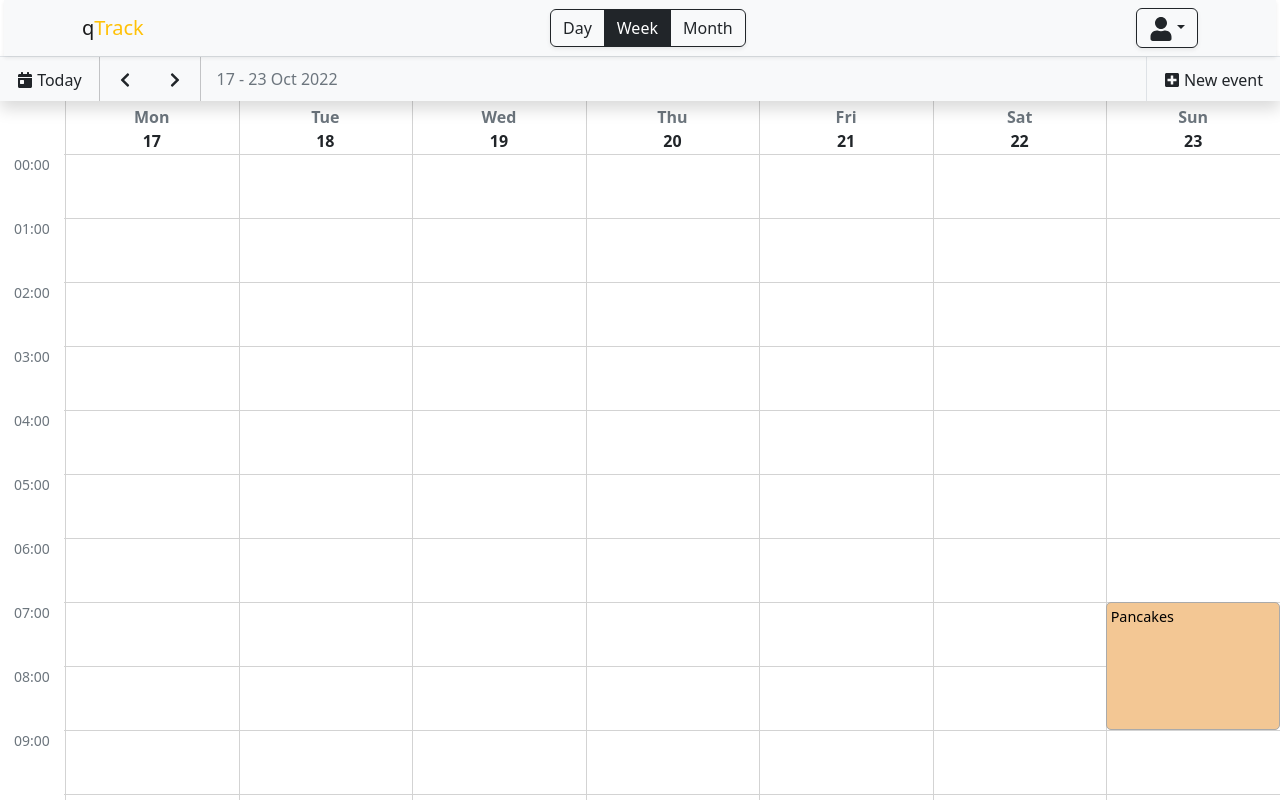
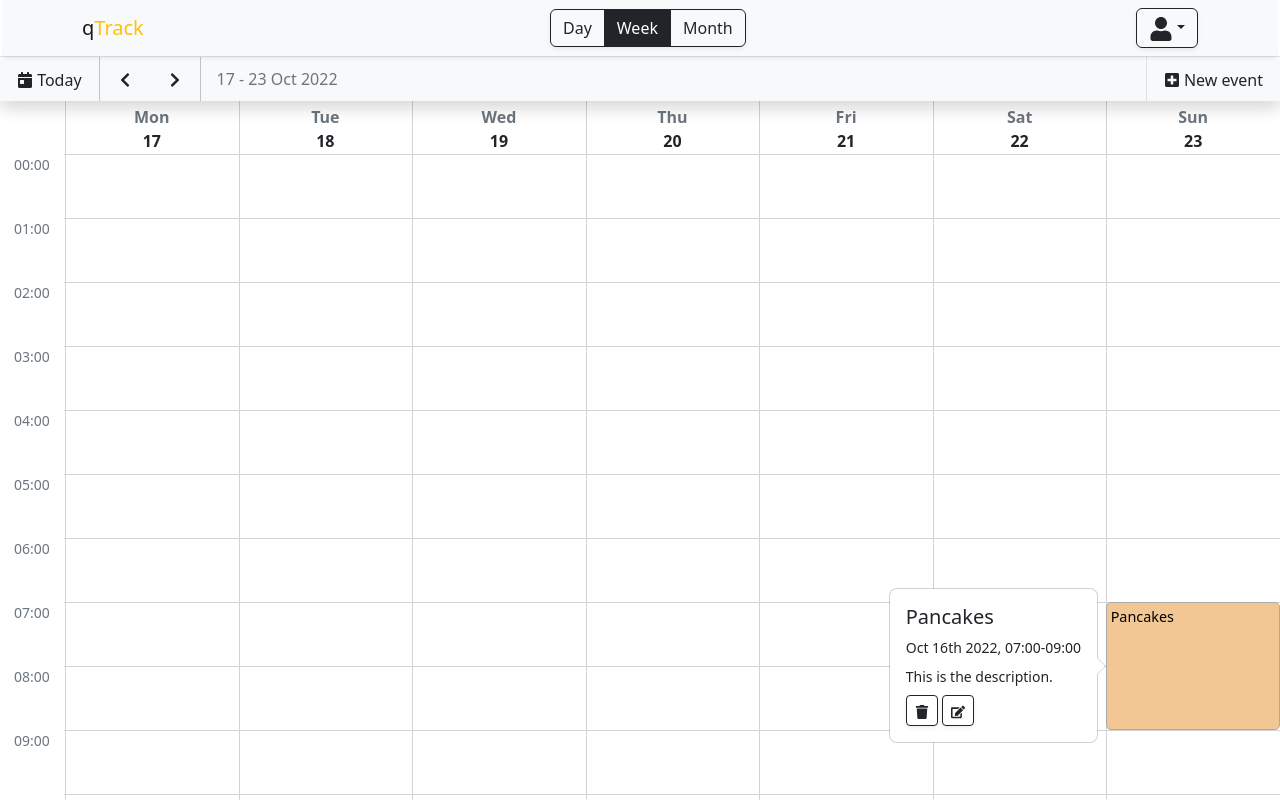
Before and after one commit to markokaar/qTrack, a React (Vite) app in the folder frontend/: page /w in a window 1280 px wide. Both pictures are taken after a click on the button "Pancakes". Shown: the top 800 px of the page. Built offline with nearby package versions, Linux system fonts and the light colour scheme.

Commit message:
GridEvent updated - Info popover added.

```diff
--- a/frontend/src/components/GridEvent.tsx
+++ b/frontend/src/components/GridEvent.tsx
@@ -2,6 +2,12 @@
 import moment from 'moment';
 import * as React from 'react';
 import Button from 'react-bootstrap/esm/Button';
+import OverlayTrigger from 'react-bootstrap/esm/OverlayTrigger';
+import Popover from 'react-bootstrap/esm/Popover';
+import Row from 'react-bootstrap/esm/Row';
+import Col from 'react-bootstrap/esm/Col';
+import Stack from 'react-bootstrap/esm/Stack';
+import {FaEdit, FaRegBell, FaTrash} from 'react-icons/fa';
 import {IEvent} from "../IEvent";
 
 // Event length in minutes // 1 min step.
@@ -19,14 +25,49 @@ export const GridEvent = (props: Props) => {
     const startTime = eventStart.hours() * 100 + eventStart.minutes() * 100 / 60
     const eventLength: number = moment.duration(moment(event.end).diff(eventStart)).asMinutes();
 
+    const popover = (
+        <Popover id="event-popover">
+            <Popover.Body>
+                <Row><Col><h5>{event.title}</h5></Col></Row>
+                <Row><Col>{moment(event.start).format('MMM Do YYYY, hh:mm')}-{moment(event.end).format("hh:mm")}</Col></Row>
+                <Row className="mt-2"><Col>{event.description}</Col></Row>
+
+                <div className="mt-2">
+                    <Button
+                        variant="outline-dark"
+                        className="shadow-sm me-1"
+                        size="sm"
+                    >
+                        <FaTrash/>
+                    </Button>
+                    <Button
+                        variant="outline-dark"
+                        className="shadow-sm"
+                        size="sm"
+                    >
+                        <FaEdit/>
+                    </Button>
+                </div>
+            </Popover.Body>
+        </Popover>
+    );
+
     return (
-        <Button className="eventBox text-black text-start" style={{
-            height: (eventLength / 15) + "rem",
-            gridRow: (startTime / 25) + 1,
-            gridColumn: startDay + "/" + (startDay + 1),
-            backgroundColor: event.calendarGroup
-        }}>
-            <span>{event.title}</span>
-        </Button>
+        <OverlayTrigger trigger="click"
+                        placement={startDay < 3 ? "right" : "left"}
+                        overlay={popover}>
+            <Button className="eventBox text-black text-start w-100"
+                    style={{
+                        height: (eventLength / 15) + "rem",
+                        gridRow: (startTime / 25) + 1,
+                        gridColumn: startDay + "/" + (startDay + 1),
+                        backgroundColor: event.calendarGroup,
+                    }}>
+                <Stack>
+                    <span className="h-100 w-100">{event.title}</span>
+                    {event.notification && <span><FaRegBell className="float-end"/></span>}
+                </Stack>
+            </Button>
+        </OverlayTrigger>
     );
 };
--- a/frontend/src/components/NewEvent.tsx
+++ b/frontend/src/components/NewEvent.tsx
@@ -255,7 +255,7 @@ export const NewEvent = (props: Props) => {
                         onClick={addEvent}
                         className="shadow-sm"
                     >
-                        Save Changes
+                        Save
                     </Button>
                 </Modal.Footer>
             </Modal>
--- a/frontend/src/sampleData.json
+++ b/frontend/src/sampleData.json
@@ -11,10 +11,10 @@
   },
   {
     "id": 2,
-    "title": "Work",
+    "title": "Work, Notify",
     "start": "2022-10-10 09:00:00",
     "end": "2022-10-10 12:00:00",
-    "notification": false,
+    "notification": true,
     "repeat": 0,
     "calendarGroup": "lightblue",
     "description": "This is the description."
```
